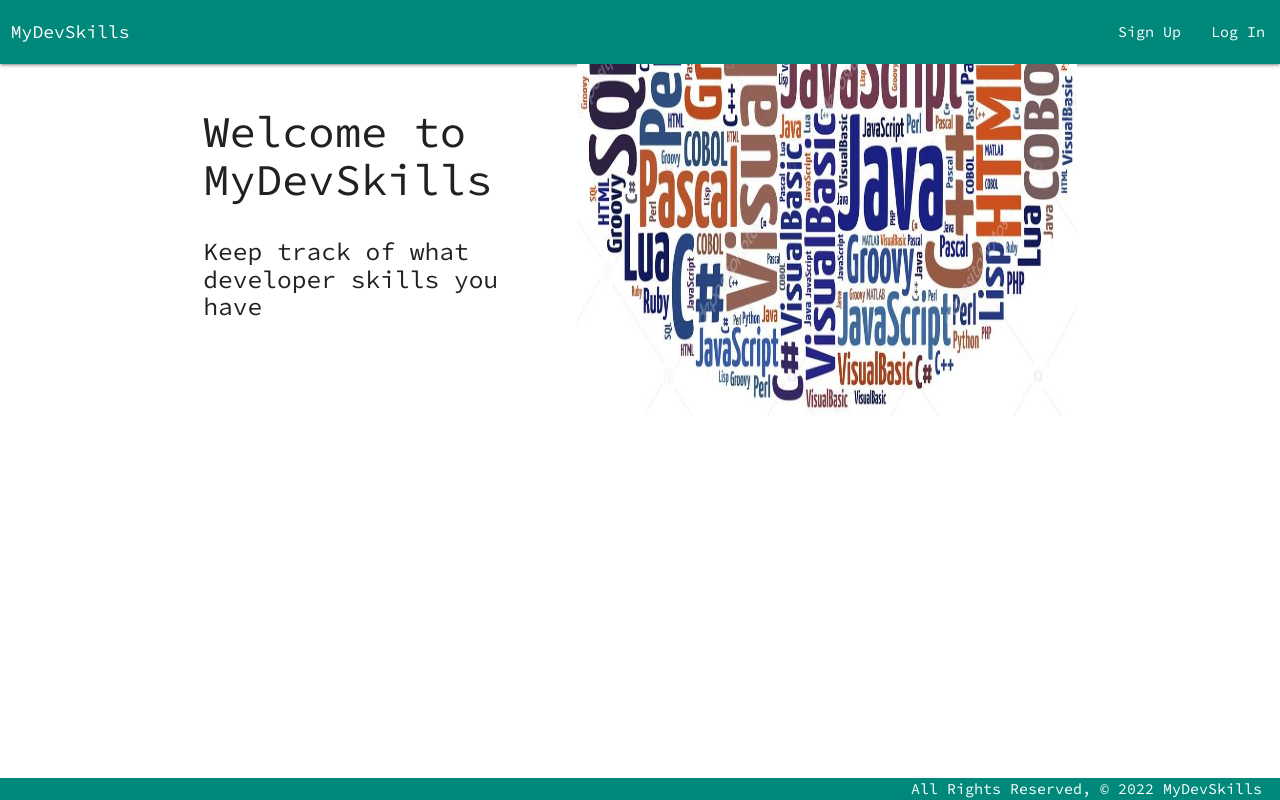
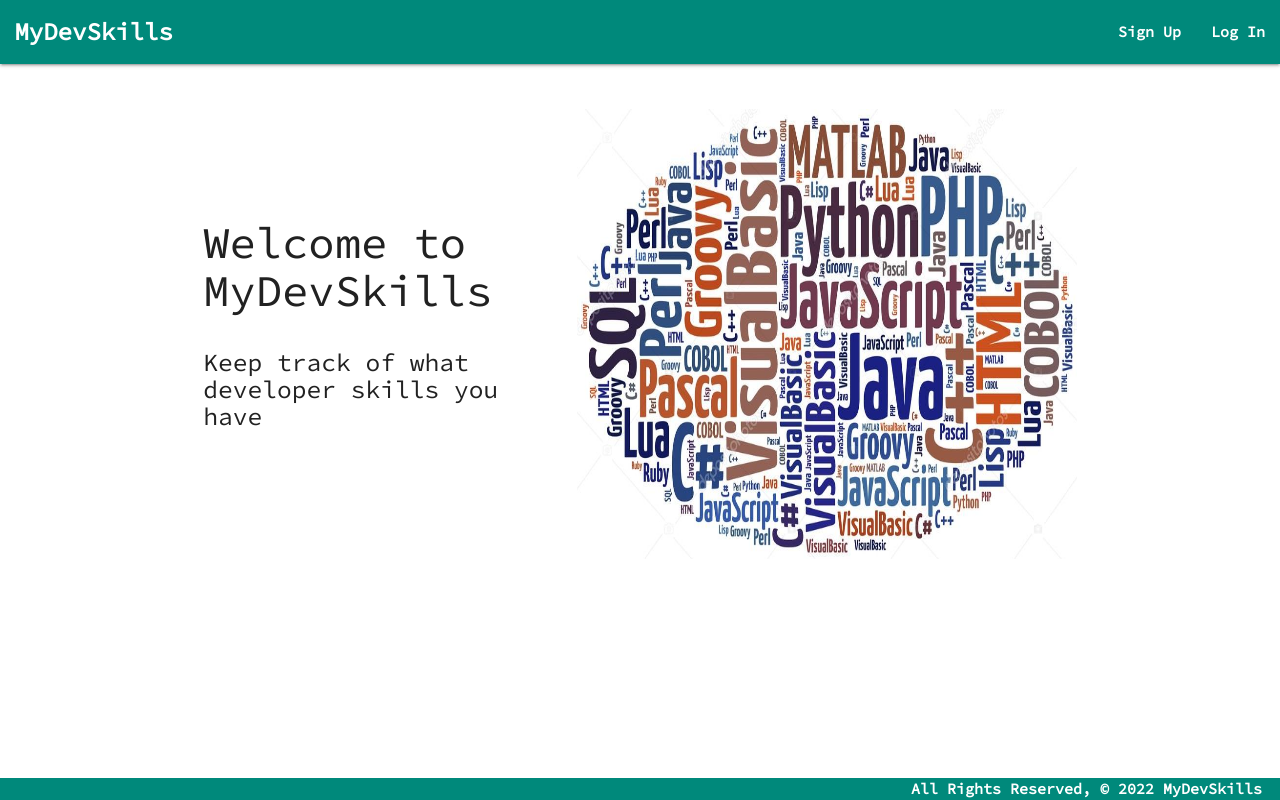
Before and after one commit to cpak125/my-dev-skills, a Django app: page / in a window 1280 px wide. Run offline with Django 4.2, Linux system fonts and the light colour scheme.

Commit message:
update styling

```diff
--- a/main_app/static/css/style.css
+++ b/main_app/static/css/style.css
@@ -1,6 +1,7 @@
 body {
   height: 100vh;
-  font-family: 'Source Code Pro';
+  font-family: 'Source Code Pro', monospace;
+  font-weight: bold;
   display: flex;
   flex-direction: column;
 }
@@ -20,10 +21,10 @@ div.card-panel {
 }
 
 div.home {
-  height: 10vh;
   padding: 0;
   display: flex;
   align-items: center;
+  justify-content: center;
 }
 
 div.row {
@@ -37,7 +38,8 @@ label {
 }
 
 img.responsive-img {
-  height: 40rem;
+  height: 30rem;
+  margin-top: 3rem;
 }
 
 .description {
@@ -48,5 +50,5 @@ img.responsive-img {
 }
 
 a.brand-logo {
-  font-size: large;
+  font-size: x-large;
 }
--- a/main_app/templates/base.html
+++ b/main_app/templates/base.html
@@ -8,7 +8,9 @@
   <title>My Dev Skills</title>
   <link rel="stylesheet" href="https://cdnjs.cloudflare.com/ajax/libs/materialize/1.0.0/css/materialize.min.css">
   <link rel="stylesheet" type="text/css" href="{% static 'css/style.css' %}">
-  <link href="https://fonts.googleapis.com/css?family=Source+Code+Pro&Crimson+Text" rel="stylesheet">
+  <link rel="preconnect" href="https://fonts.googleapis.com">
+  <link rel="preconnect" href="https://fonts.gstatic.com" crossorigin>
+  <link href="https://fonts.googleapis.com/css2?family=Source+Code+Pro&display=swap" rel="stylesheet">
   <link href="https://fonts.googleapis.com/icon?family=Material+Icons" rel="stylesheet">
   <script src="https://cdnjs.cloudflare.com/ajax/libs/materialize/1.0.0/js/materialize.min.js"></script>
 </head>
--- a/main_app/templates/home.html
+++ b/main_app/templates/home.html
@@ -1,7 +1,6 @@
 {% extends 'base.html' %}
 {% load static %}
 {% block content %}
-<div class="section">
   <div class="row home">
     <div class="col s5 description">
       <h3>Welcome to MyDevSkills</h3>
@@ -11,5 +10,4 @@
       <img class="responsive-img" src="{% static 'images/logos.jpeg' %}" alt="">
     </div>
   </div>
- </div>
 {% endblock %}
--- a/mydevskills/settings.py
+++ b/mydevskills/settings.py
@@ -117,7 +117,7 @@ USE_TZ = True
 # Static files (CSS, JavaScript, Images)
 # https://docs.djangoproject.com/en/4.0/howto/static-files/
 
-STATIC_URL = '/static/'
+STATIC_URL = 'static/'
 
 # Specify where successful logins should redirect to
 LOGIN_REDIRECT_URL = '/skills/'
```
